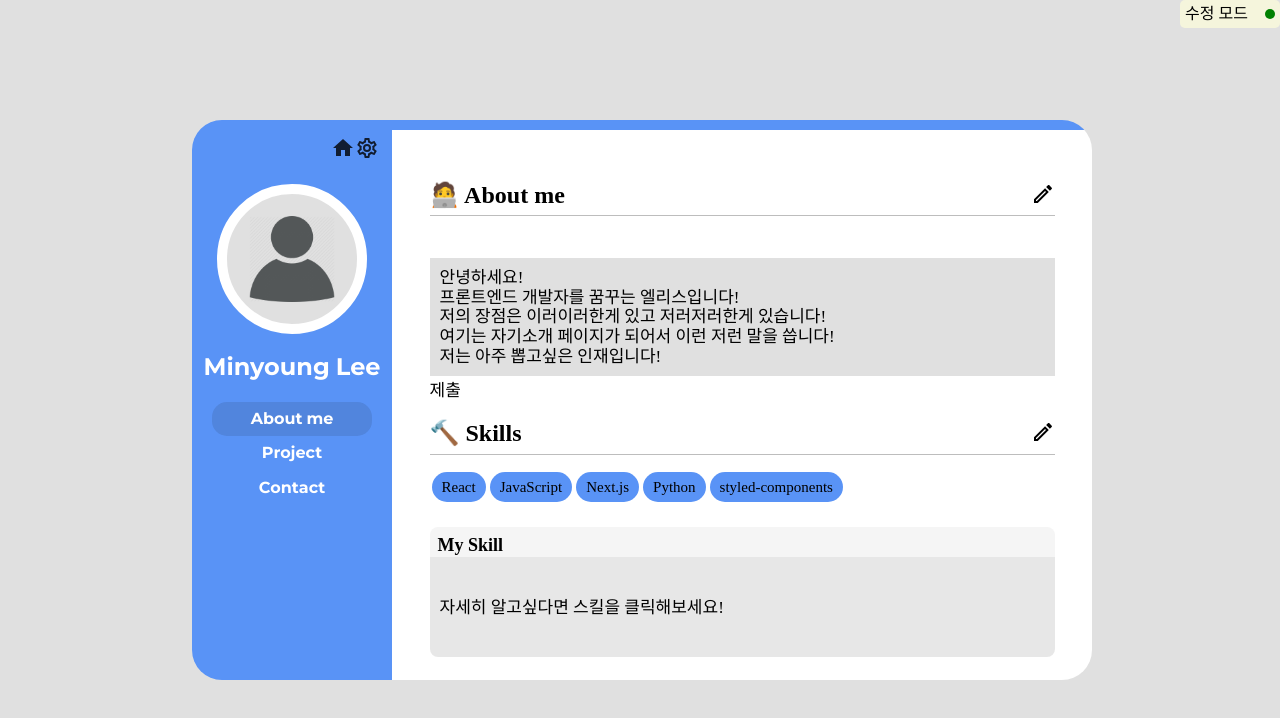
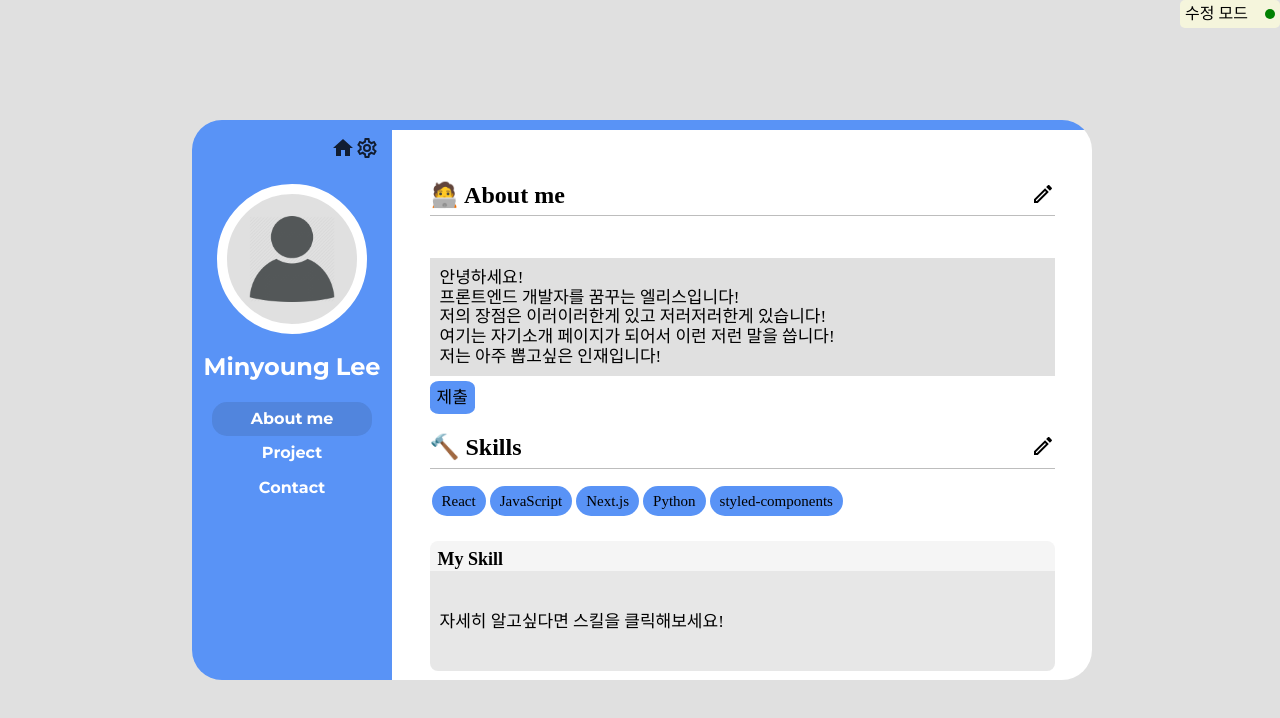
Before and after one commit to kkonieo/ts_shampoo, a React (Create React App) app: page /1/aboutme in a window 1280 px wide. Both pictures are taken after a click on the element 1042 px from the left and 195 px from the top of the page. Shown: the top 718 px of the page. Built offline with nearby package versions, Linux system fonts and the light colour scheme; a web font is replaced by a local one.

Commit message:
feat : add submit button on summary edit mode

```diff
--- a/src/components/about-me/Summary.tsx
+++ b/src/components/about-me/Summary.tsx
@@ -1,7 +1,7 @@
 import React, { useCallback, useEffect, useRef, useState } from 'react';
 import { useRecoilState, useRecoilValue, useSetRecoilState } from 'recoil';
 import { RecoilProps } from 'RecoilModule';
-import styled from 'styled-components';
+import styled, { keyframes } from 'styled-components';
 import { aboutMeData, aboutMeEditState } from '../../utils/data/atom';
 import SubTitle from '../SubTitle';
 
@@ -91,7 +91,7 @@ const Summary = ({ isEditMode }: Props) => {
                                 onInput={handleResizeTextAreaHeight}
                                 onChange={onEditTextChange}
                             />
-                            <button>제출</button>
+                            <EditSubmitBtn>제출</EditSubmitBtn>
                         </EditForm>
                     </EditArea>
                 </ContentsArea>
@@ -144,4 +144,12 @@ const TextArea = styled.textarea`
     background-color: ${(props) => props.theme.color.background};
 `;
 
-const EditSubmitBtn = styled.button``;
+const EditSubmitBtn = styled.button`
+    background-color: rgb(89, 147, 246);
+    text-align: center;
+    padding: 7px;
+    border-radius: 20%;
+    &:hover {
+        background-color: rgba(89, 147, 246, 0.5);
+    }
+`;
```
